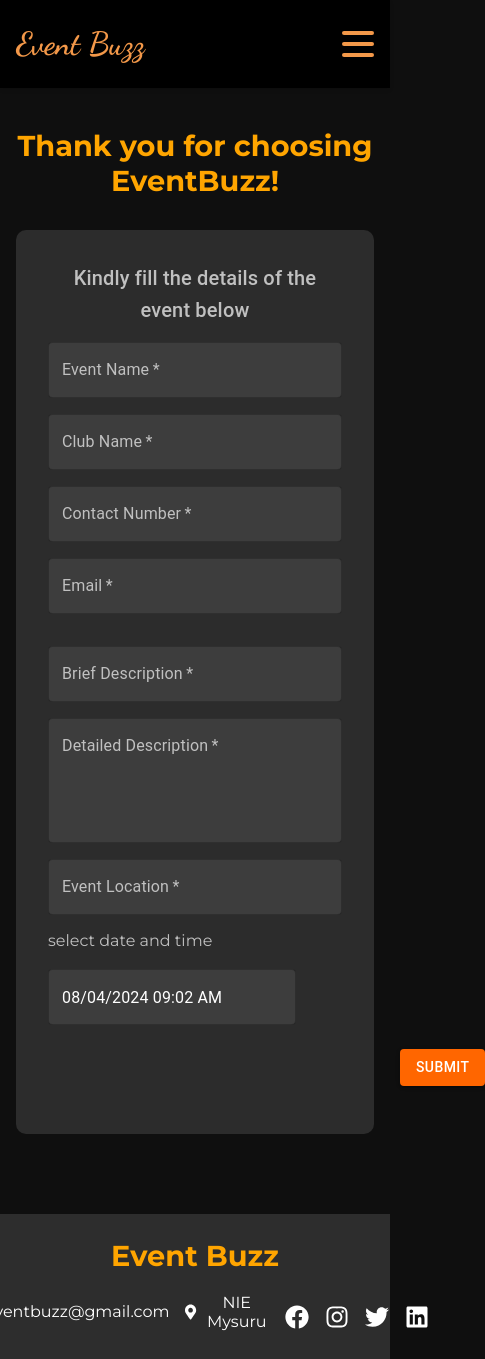
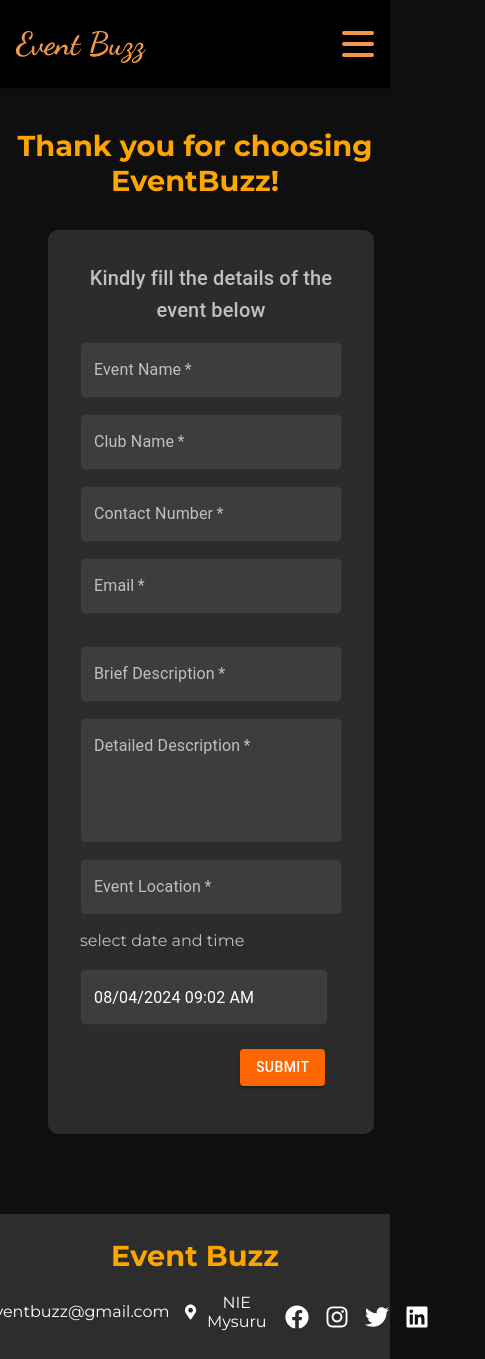
Before and after one commit to NiranjanBhat123/event_buzz_frontend, a React (Vite) app: page /host in a window 390 px wide. Shown: the whole page, 485 px wide, since content can reach past the window. Built offline with nearby package versions, Linux system fonts and the light colour scheme.

Commit message:
Update Host.css

```diff
--- a/src/css/Host.css
+++ b/src/css/Host.css
@@ -29,3 +29,14 @@
   .host-form-container .MuiButton-root:hover {
     background-color: #e65c00;
   }
+  @media screen and (max-width: 768px) {
+   .host-form-container{
+       margin-left: 2rem;
+
+    }
+    #button-div{
+      margin-left: -12rem;
+    }
+
+
+}
```
